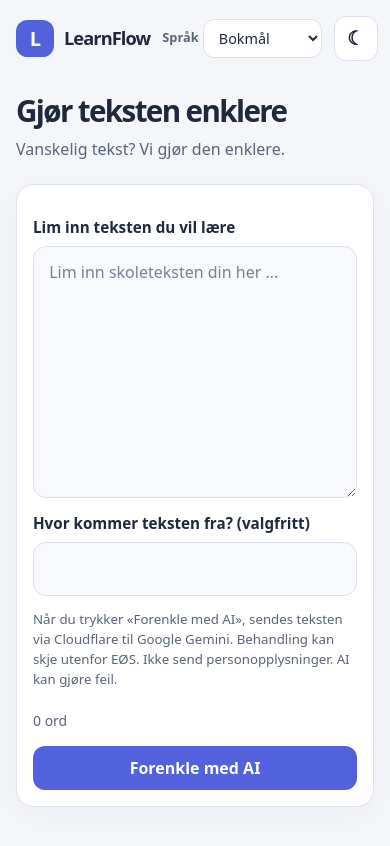
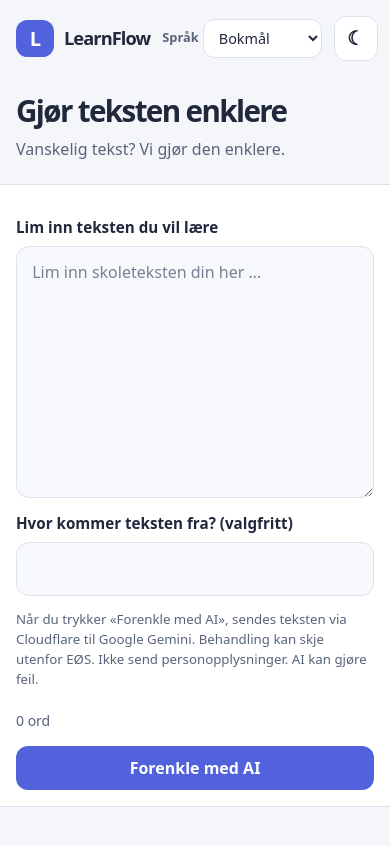
Before and after one commit to eserlan/LearnFlow, a SvelteKit app: page / in a window 390 px wide. Shown: the top 846 px of the page. Built offline with nearby package versions, Linux system fonts and the light colour scheme.

Commit message:
style: make LearnFlow editor full-width on phones

```diff
--- a/src/routes/learnflow.css
+++ b/src/routes/learnflow.css
@@ -206,6 +206,23 @@ body { margin: 0; }
   outline: 3px solid var(--focus);
   outline-offset: 3px;
 }
+/* Use the screen, not a card inside two mobile gutters. */
+@media (max-width: 600px) {
+  .learnflow-shell { padding-inline: 0; }
+  .learnflow-shell .topbar,
+  .learnflow-shell .hero {
+    padding-inline: max(1rem, env(safe-area-inset-left)) max(1rem, env(safe-area-inset-right));
+  }
+  .learnflow-shell section,
+  .learnflow-shell article {
+    border-left: 0;
+    border-right: 0;
+    border-radius: 0;
+    padding-inline: max(1rem, env(safe-area-inset-left)) max(1rem, env(safe-area-inset-right));
+    box-shadow: none;
+  }
+}
+
 @media (max-width: 480px) {
   .learnflow-shell .topbar { padding-top: 1rem; }
   .learnflow-shell .brand h1 { font-size: 1.14rem; }
```
